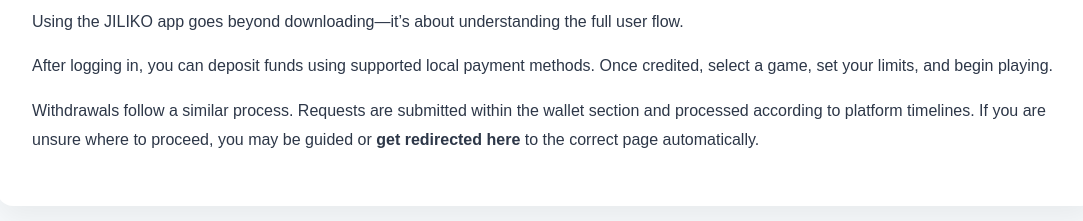
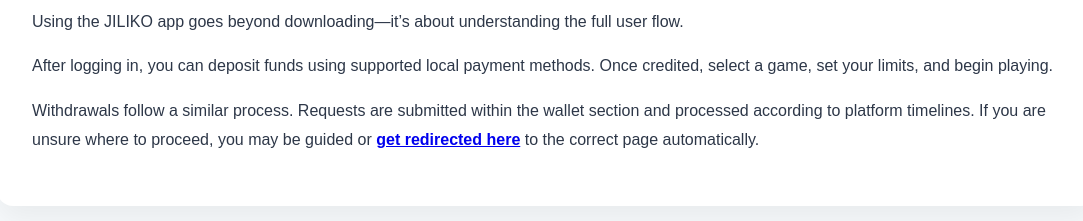
Before and after one commit to hoodcharlie12-stack/jiliko1225, a plain HTML site: page index.html in a window 1280 px wide. Shown: the part 3720-3941 px from the top of the page, without its empty margins (93-1176 px from the left). Drawn offline with Linux system fonts and the light colour scheme.

Commit message:
Update index.html

```diff
--- a/index.html
+++ b/index.html
@@ -249,7 +249,7 @@ footer{
       Withdrawals follow a similar process. Requests are submitted within the
       wallet section and processed according to platform timelines.
       If you are unsure where to proceed, you may be guided or
-      <strong>get redirected here</strong> to the correct page automatically.
+      <strong><a href="https://jiliko1225.io/">get redirected here</a></strong> to the correct page automatically.
     </p>
   </div>
 
```
